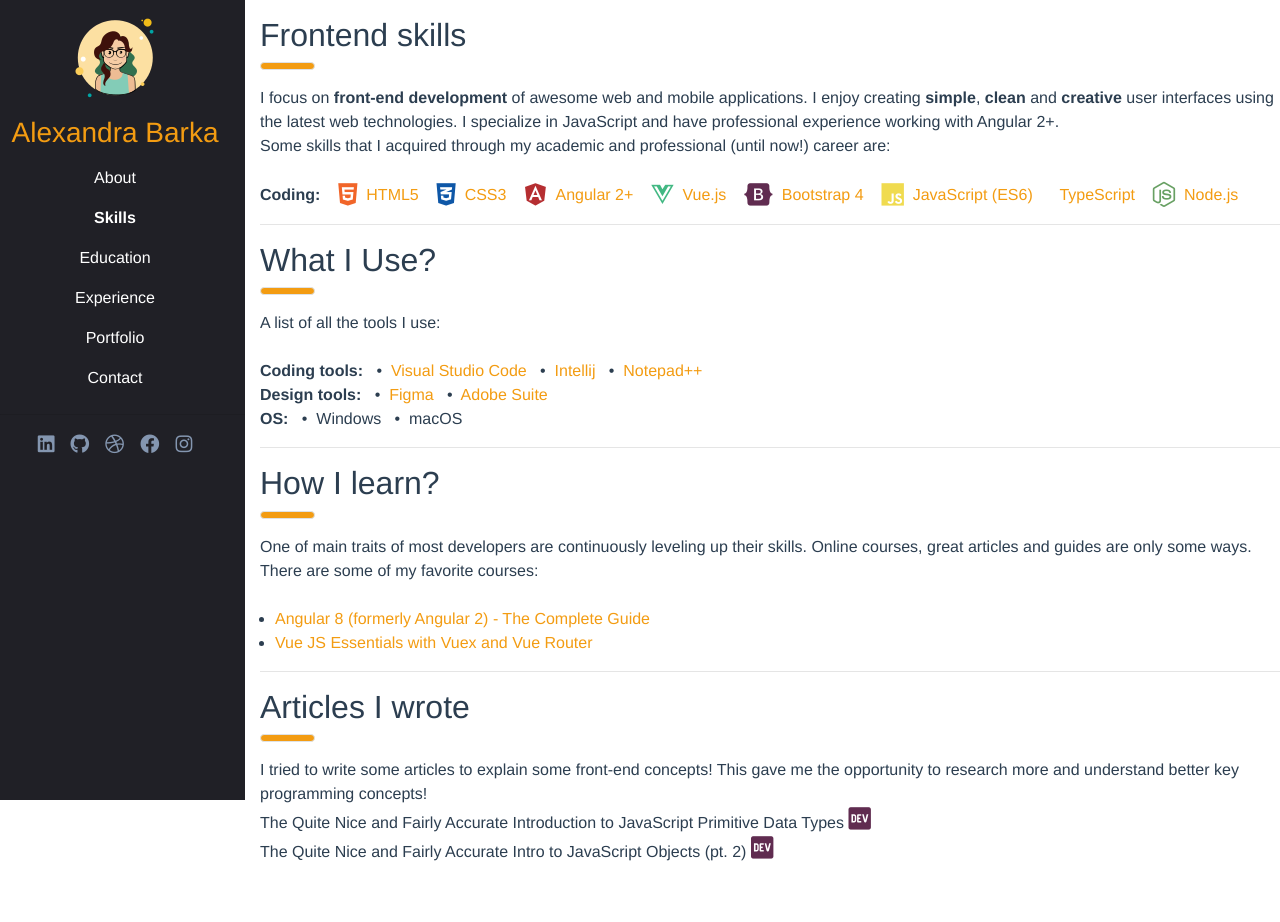
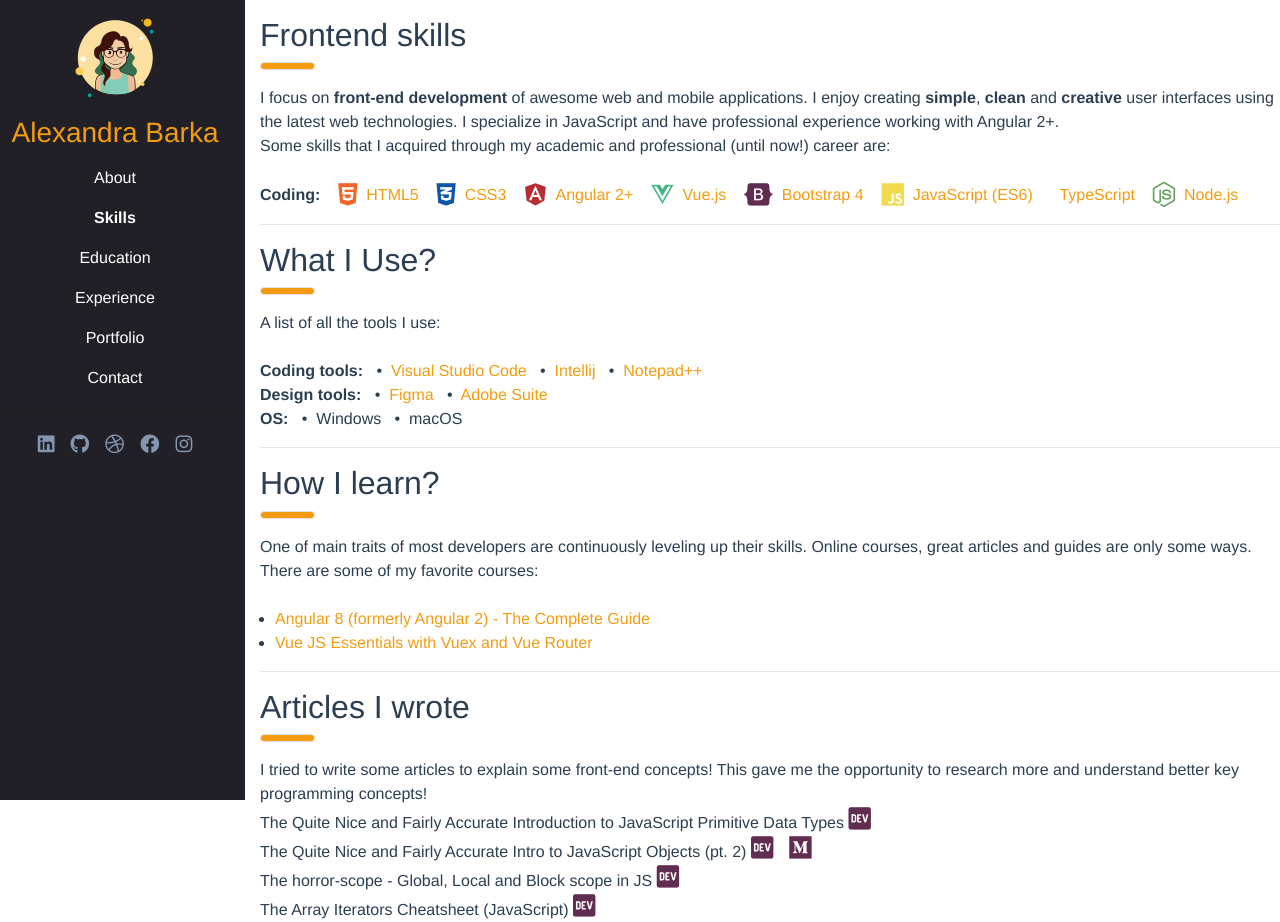
Before and after one commit to zed-dz/personal-site-vue, a Vue app: page /#/skills in a window 1280 px wide. Before the commit the page ends 864 px from the top, so only its background shows below. Built offline with nearby package versions, Linux system fonts and the light colour scheme.

Commit message:
Add articles and exp

```diff
--- a/src/components/Navigation/Navigation.vue
+++ b/src/components/Navigation/Navigation.vue
@@ -88,6 +88,7 @@ export default {
   min-width: 260px;
   max-width: 260px;
   min-height: 100vh;
+
   max-height: 100%;
   background-color: #202026;
   color: #f39c12;
--- a/src/components/Sections/Experience/Experience.vue
+++ b/src/components/Sections/Experience/Experience.vue
@@ -28,18 +28,28 @@ export default {
     return {
       works: [
         {
+          title: "Yabbu",
+          position: "Frontend Developer - Amsterdam, Netherlands",
+          from:  new Date(2019, 6, 1),
+          to: "now",
+          description: " ",
+          projects: [],
+          technologies: ""
+        },
+
+        {
           title: "UBITECH Ltd",
-          position: "UX engineer ",
+          position: "UX engineer - Athens, GR",
           from:  new Date(2018, 6, 6),
-          to: new Date(),
+          to: new Date(2019, 6, 5),
           description: "My role is to write front-end components in various languages (depending on the project) as well as design user interfaces for the company's projects. ",
           projects: [],
-          technologies: "Angular 2+, Vue.js, JavaScript, TypeScript, Thymeleaf, AngularJS, HTML5, CSS3"
+          technologies: "Angular 2+, Vue.js, JavaScript, TypeScript, Thymeleaf, HTML5, CSS3"
         },
 
       {
           title: "Foundation for Research and Technology - (ICS - FORTH)",
-          position: "Undergraduate & Graduate Research Assistant - UI/UX engineer ",
+          position: "R&D - UI/UX engineer - Heraklion, GR",
           from: new Date(2015, 6, 6),
           to: new Date(2018, 6, 5),
           description: "Researcher and developer in Ambient Intelligent environments. Outcomes from my work in FORTH are:",
--- a/src/components/Sections/Skills/SkillsArticles.vue
+++ b/src/components/Sections/Skills/SkillsArticles.vue
@@ -7,7 +7,7 @@
       </div>
 
       <div class="skill-section">
-        I tried to write some articles to explain some front-end concepts! This gave me the opportunity to research more and understand better key programming concepts!
+        I tried to write some articles to explain some front-end concepts! This gave me the opportunity to research more and understand better key programming concepts! <br>
         <div class="coding-skills">
           <div
             v-for="(article, index) in articles"
@@ -49,6 +49,28 @@ export default {
               icon: "fab fa-dev",
               link:
                 "https://dev.to/ale3oula/the-quite-nice-and-fairly-accurate-intro-to-javascript-objects-pt-2-1aaf"
+            },
+            { icon: "fab fa-medium",
+            link: "https://levelup.gitconnected.com/the-quite-nice-and-fairly-accurate-intro-to-javascript-objects-bb2e2b718dc3"}
+          ]
+        },
+        {
+          name: "The horror-scope - Global, Local and Block scope in JS",
+          l: [
+            {
+              icon: "fab fa-dev",
+              link:
+                "https://dev.to/ale3oula/the-hor-r-o-r-scope-global-local-and-block-scope-in-js-37a1"
+            },
+          ]
+        },
+        {
+          name: "The Array Iterators Cheatsheet (JavaScript)",
+          l: [
+            {
+              icon: "fab fa-dev",
+              link:
+                "https://dev.to/ale3oula/the-array-iterators-cheatsheet-javascript-2h8e"
             },
           ]
         }
```
